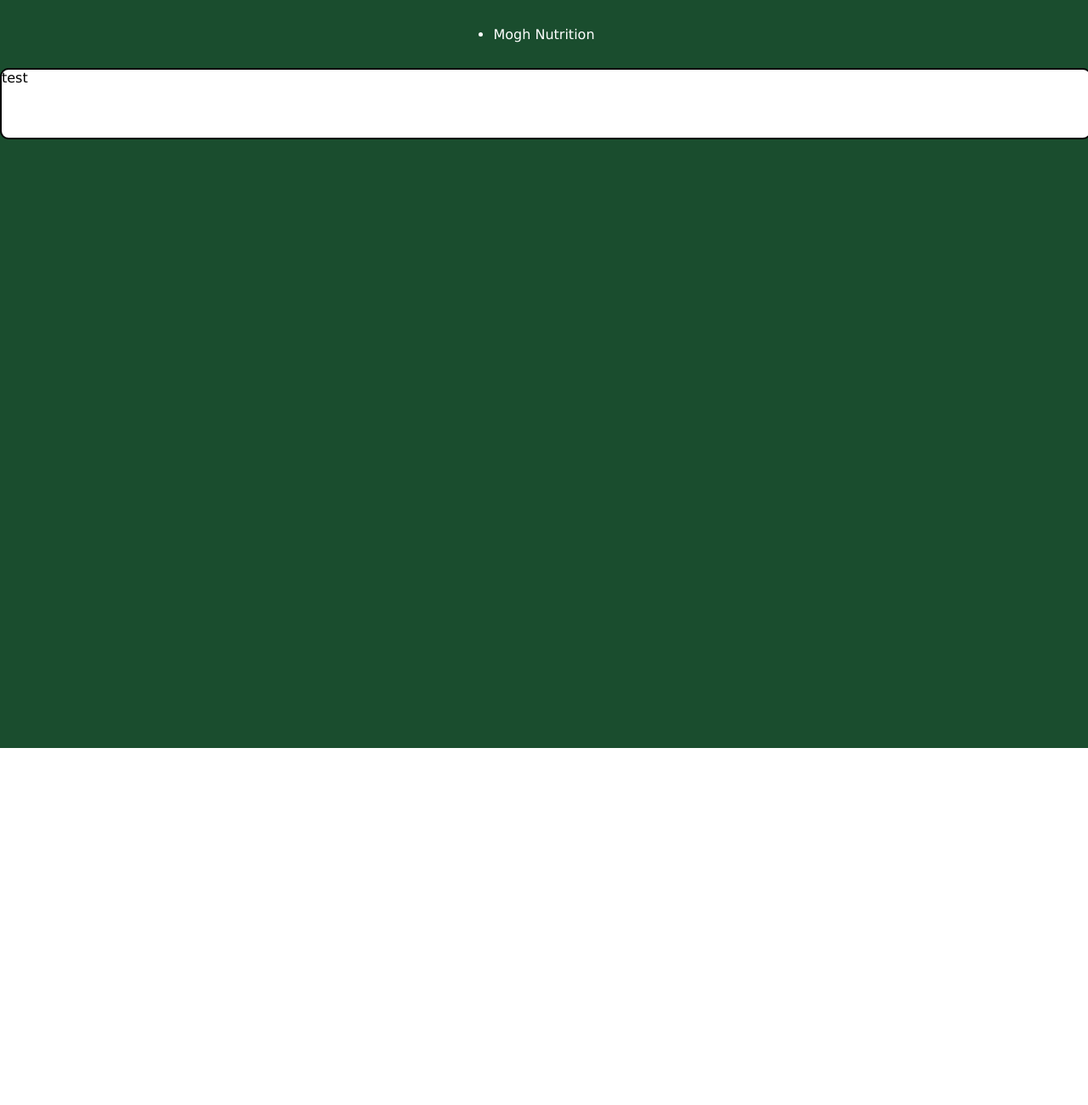
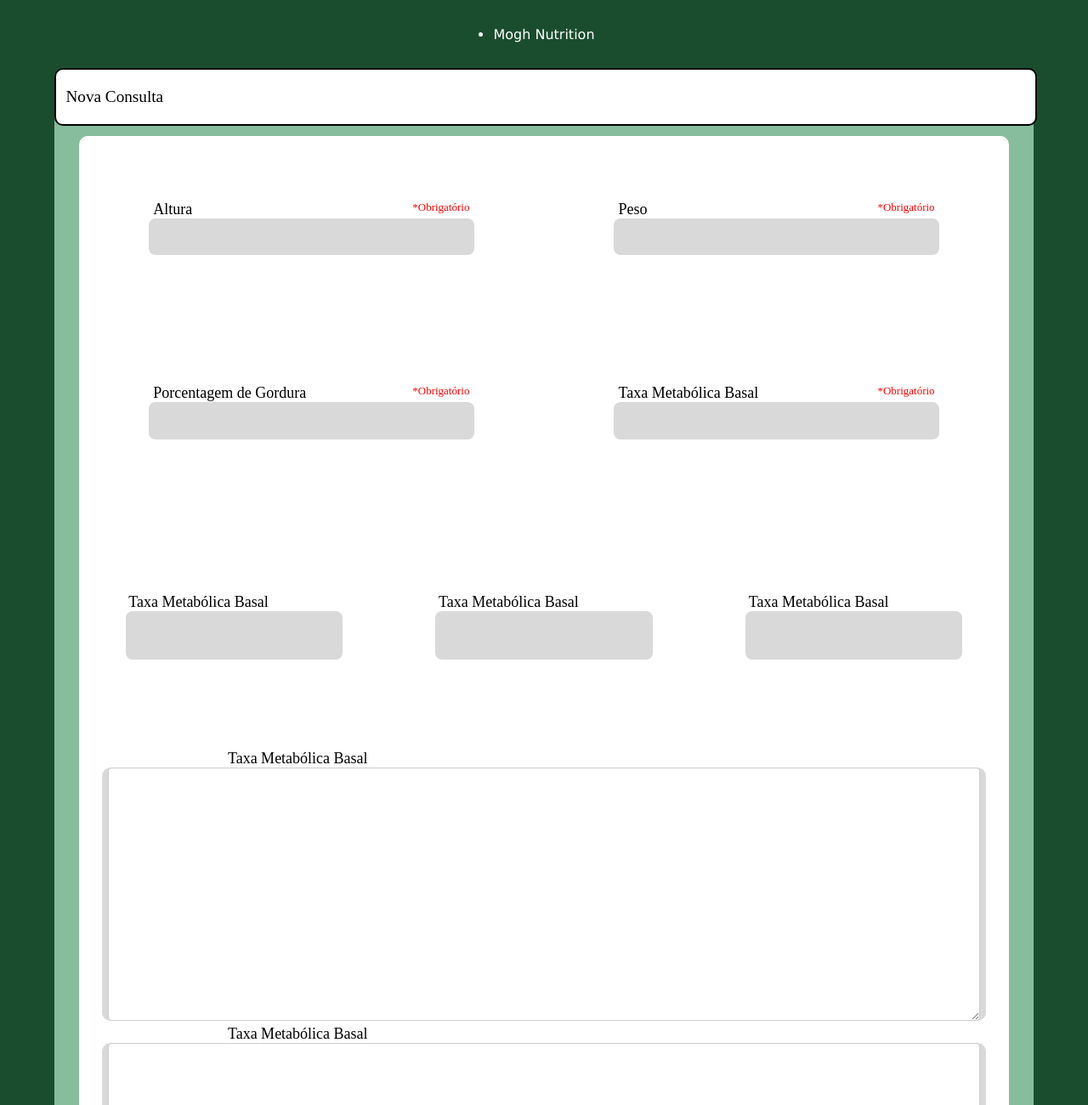
Before and after one commit to Otavio-Miguel-Rocha/OficialMoghNutrition, an Angular app: page /Nova-Consulta in a window 1280 px wide. Shown: the top 1300 px of the page at 85% size. Before the commit the page ends 880 px from the top, so only its background shows below. Built offline with nearby package versions, Linux system fonts and the light colour scheme.

Commit message:
Estilização da página NovaConsulta

```diff
--- a/src/app/nova-consulta/nova-consulta.component.css
+++ b/src/app/nova-consulta/nova-consulta.component.css
@@ -1,15 +1,174 @@
 
+.fundo-da-novaConsulta{
+
+    width: 90%;
+    height: 100%;
+    background-color: #87BC9C;
+    border-radius: 10px;
+    justify-content: center;
+}
 .parte-superior{
+
     width: 100%;
-    height: 10%;
+    height: 4%;
     background-color: white;
     border-radius: 10px;
     border: 2px solid black;
+    display: flex;
+    justify-content: center;
+    flex-direction: column;
 
 }
 
+#texto-consulta{
+margin-left: 1%;
+font-size: larger;
+}
+
+.container-do-cadastro{
+    display: flex;
+    justify-content: center;
+    width: 100%;
+    height: 95%;
+}
+
+.cadastro-da-novaConsulta{
+    margin-top: 1%;
+    width: 95%;
+    height: 95%;
+    background-color: white;
+    border-radius: 10px;
+}
+
 .conteiner{
+    display: flex;
+    justify-content: center;
     background-color: #1A4D2E;
     width: 100%;
-    height: 100vh;
+    height: 200vh;
 }
+.container-inputs-superior{
+    height: 30%;
+    display:grid;
+    grid-template-columns: repeat(2, 1fr);
+    align-items: center;
+    justify-items: center;
+
+}
+
+input{
+    background-color: #D9D9D9;
+    border-radius: 8px;
+    height: 20%;
+    width: 70%;
+    border: none;
+
+}
+
+.inputs-com-texto{
+    display: flex;
+    justify-content: center;
+    flex-direction: column;
+    align-items: center;
+    width: 100%;
+    height: 100%;
+}
+
+.texto{
+    width: 68%;
+    display: flex;
+    justify-content: space-between;
+}
+
+#texto-pricipal{
+    text-decoration: #1A4D2E;
+}
+
+#texto-principal{
+    font-size: large;
+}
+
+.conteiner-inputs-medio{
+    display:grid;
+    grid-template-columns: repeat(3,1fr);
+    height: 20%;
+}
+p{
+
+    font-family:'Times New Roman', Times, serif;
+}
+
+.background-textarea{
+
+    display: flex;
+    justify-content: center;
+    width: 95%;
+    height: 100%;
+    background-color: #D9D9D9;
+    border-radius: 10px ;
+}
+
+textarea{
+    border-radius: 10px;
+}
+.conteiner-inputs-inferior{
+    display: flex;
+    flex-direction: column;
+    justify-content: center;
+    align-items: center;
+
+}
+.botoes{
+    display: flex;
+    justify-content: space-between;
+    align-items: center;
+    width: 90%;
+    height: 7vh;
+}
+
+button{
+    border-radius: 8px;
+    width: 10%;
+    height: 60%;
+    border: solid balck 1 px;
+
+}
+#cancelar{
+    background-color: #A10000;
+
+    color: white;
+    font-size: bold;
+}
+#cancelar:hover{
+    background-color: #b62a2a;
+    cursor: pointer;
+}
+
+#cadastrar{
+    background-color: #006729;
+    color:white;
+    font-size: bold;
+}
+#cadastrar:hover{
+    background-color:#09883c ;
+    cursor: pointer;
+}
+
+
+textarea#myTextarea {
+    resize: vertical; /* Permite redimensionamento vertical */
+    min-height: 35vh; /* Define uma altura mínima */
+    min-width: 97%;
+    padding: 8px; /* Adiciona algum espaço interno para o texto */
+    font-family: Arial, sans-serif; /* Define a família de fontes */
+    font-size: 14px; /* Define o tamanho da fonte */
+    border: 1px solid #ccc; /* Adiciona uma borda */
+    border-radius: 4px; /* Adiciona bordas arredondadas */
+  }
+
+  .div-date{
+    display: flex;
+     height: 10%;
+     width: 95%;
+     justify-content: flex-start;
+  }
--- a/src/app/nova-consulta/nova-consulta.component.html
+++ b/src/app/nova-consulta/nova-consulta.component.html
@@ -1,7 +1,120 @@
 <div class="conteiner">
 
-  <div class="parte-superior">
-    <p>test</p>
+  <div class="fundo-da-novaConsulta">
+    <div class="parte-superior">
+      <p id="texto-consulta">Nova Consulta</p>
+    </div>
+    <div class="container-do-cadastro">
+
+      <div class="cadastro-da-novaConsulta">
+
+        <div class="container-inputs-superior">
+          <div class="inputs-com-texto">
+            <div class="texto">
+               <p id="texto-principal">Altura</p>
+               <p style="color:red; font-size: small;">*Obrigatório</p>
+            </div>
+
+            <input type="text">
+          </div>
+
+          <div class="inputs-com-texto">
+            <div class="texto">
+              <p id="texto-principal">Peso</p>
+              <p style="color:red;font-size: small;">*Obrigatório</p>
+            </div>
+
+            <input type="text">
+          </div>
+
+          <div class="inputs-com-texto">
+            <div class="texto">
+              <p id="texto-principal">Porcentagem de Gordura</p>
+              <p style="color:red;font-size: small;">*Obrigatório</p>
+            </div>
+
+            <input type="text">
+          </div>
+
+          <div class="inputs-com-texto">
+            <div class="texto">
+              <p id="texto-principal">Taxa Metabólica Basal</p>
+              <p style="color:red; font-size: small;">*Obrigatório</p>
+            </div>
+
+            <input type="text">
+          </div>
+
+
+        </div>
+
+        <div class="conteiner-inputs-medio">
+          <div class="inputs-com-texto">
+            <div class="texto">
+              <p id="texto-principal">Taxa Metabólica Basal</p>
+
+            </div>
+
+            <input type="text">
+          </div>
+          <div class="inputs-com-texto">
+            <div class="texto">
+              <p id="texto-principal">Taxa Metabólica Basal</p>
+
+            </div>
+
+            <input type="text">
+          </div>
+          <div class="inputs-com-texto">
+            <div class="texto">
+              <p id="texto-principal">Taxa Metabólica Basal</p>
+
+            </div>
+
+            <input type="text">
+          </div>
+        </div>
+
+        <div class="conteiner-inputs-inferior">
+
+              <div class="inputs-com-texto">
+              <div class="texto">
+                <p id="texto-principal">Taxa Metabólica Basal</p>
+
+              </div>
+
+              <div class="background-textarea">
+                <textarea id="myTextarea"></textarea>
+              </div>
+            </div>
+
+            <div class="inputs-com-texto">
+              <div class="texto">
+                <p id="texto-principal" style="margin-top: 5px;">Taxa Metabólica Basal</p>
+
+              </div>
+
+              <div class="background-textarea">
+                <textarea id="myTextarea"></textarea>
+              </div>
+
+
+            </div>
+            <div class="div-date">
+              <input type="date" style="width: 20%;">
+            </div>
+
+            <div class="botoes">
+              <button id="cancelar">Cancelar</button>
+              <button id="cadastrar">Cadastrar</button>
+
+            </div>
+        </div>
+
+      </div>
+
+    </div>
   </div>
 
+
 </div>
```
